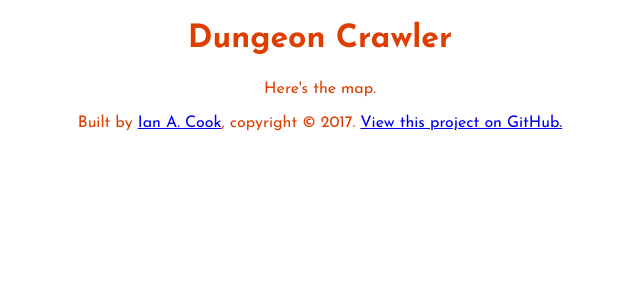
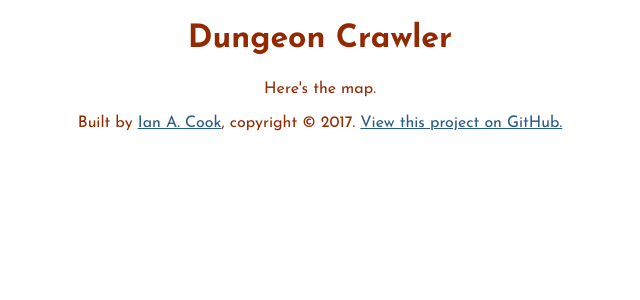
Before and after one commit to nai888/freeCodeCamp, a React (Create React App) app in the folder 15-Dungeon-Crawler/: page / in a window 1280 px wide. Shown: the top 300 px of the page, without its empty margins (320-960 px from the left). Built offline with nearby package versions, Linux system fonts and the light colour scheme; the HTML template or start-up script is replaced by a standard one.

Commit message:
Updating some colors

```diff
--- a/15-Dungeon-Crawler/src/App.css
+++ b/15-Dungeon-Crawler/src/App.css
@@ -1,5 +1,9 @@
 .App {
   font-family: "Josefin Sans", sans-serif;
   text-align: center;
-  color: #de3e00;
+  color: #922900;
 }
+
+a, a:link, a:hover, a:active, a:visited {
+  color: #295a89;
+}
--- a/15-Dungeon-Crawler/src/App.sass
+++ b/15-Dungeon-Crawler/src/App.sass
@@ -4,3 +4,6 @@
   font-family: $font
   text-align: center
   color: $red
+
+a, a:link, a:hover, a:active, a:visited
+  color: $blu
```
Also changed, not shown: 15-Dungeon-Crawler/src/variables.sass (+8 -2 lines).
